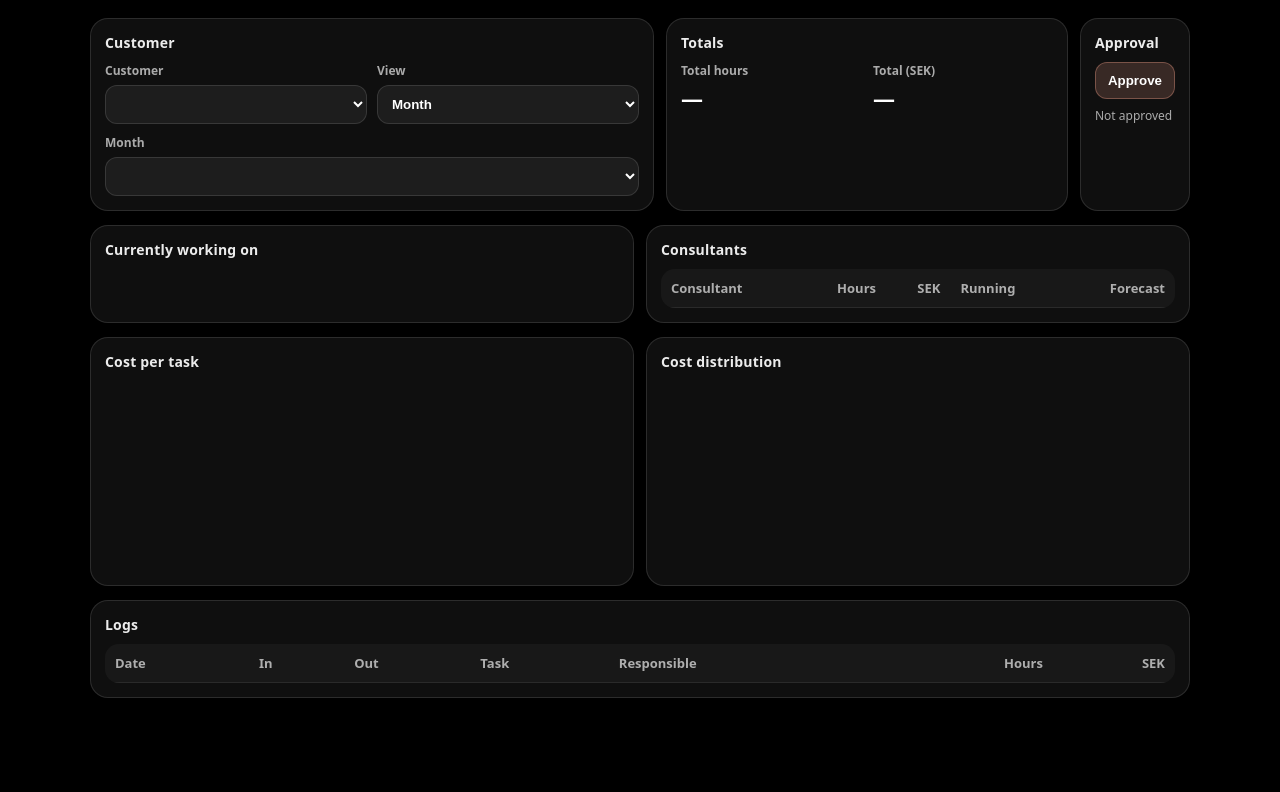
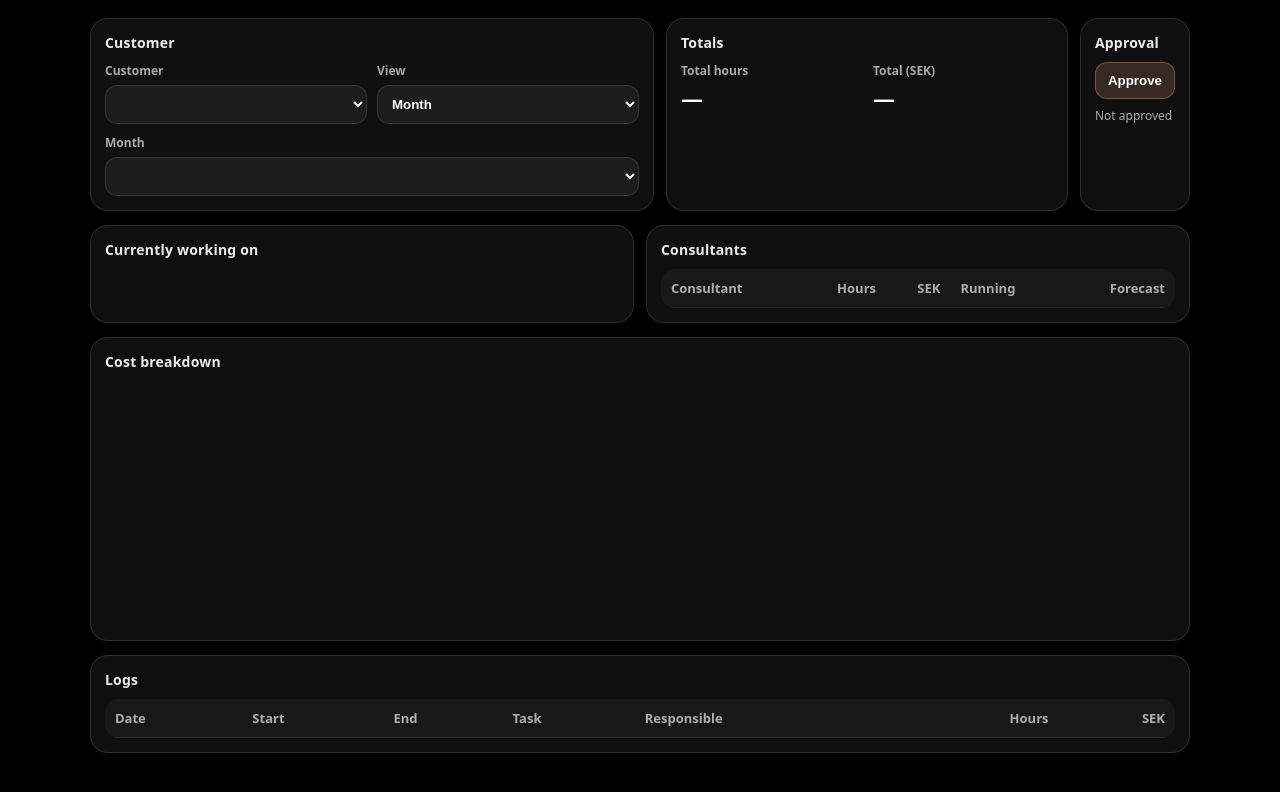
Before and after one commit to jakobtivell-cpu/timetracking, a plain HTML site: page customer.html in a window 1280 px wide. Drawn offline with Linux system fonts and the light colour scheme; no server answers.

Commit message:
Update customer.html

```diff
--- a/customer.html
+++ b/customer.html
@@ -3,6 +3,8 @@
 <head>
   <meta charset="utf-8" />
   <meta name="viewport" content="width=device-width,initial-scale=1" />
+  <!-- Optional: set when API runs on another host/port (e.g. http://localhost:7071) -->
+  <meta name="api-base" content="" />
   <title>Customer</title>
 
   <link rel="stylesheet" href="/css/styles.css" />
@@ -12,6 +14,8 @@
 
 <body class="page-shell">
   <div class="container">
+
+    <div class="card" id="apiError" style="display:none; border:1px solid rgba(255,120,120,.35); background: rgba(255,120,120,.08); color: #ffd0d0; font-weight:900; font-size:12px; padding:10px; margin-bottom:12px;"></div>
 
     <div class="row">
       <div class="card" style="flex:1">
@@ -73,7 +77,7 @@
               <th style="text-align:right">Hours</th>
               <th style="text-align:right">SEK</th>
               <th>Running</th>
-              <th style="text-align:right" id="forecastHead">Forecast</th>
+              <th id="forecastHead" style="text-align:right">Forecast</th>
             </tr>
           </thead>
           <tbody id="consultants"></tbody>
@@ -83,15 +87,15 @@
 
     <div class="row">
       <div class="card" style="flex:1">
-        <h2>Cost per task</h2>
-        <div id="bars" class="bars"></div>
-      </div>
-
-      <div class="card" style="flex:1">
-        <h2>Cost distribution</h2>
-        <div class="donutWrap">
-          <canvas id="donut" width="190" height="190"></canvas>
-          <div id="legend" class="legend"></div>
+        <h2>Cost breakdown</h2>
+        <div class="row" style="align-items:flex-start; gap:16px">
+          <div style="flex:1">
+            <canvas id="donut" width="240" height="240" style="max-width:240px"></canvas>
+            <div id="legend" class="legend"></div>
+          </div>
+          <div style="flex:2">
+            <div id="bars" class="bars"></div>
+          </div>
         </div>
       </div>
     </div>
@@ -103,8 +107,8 @@
           <thead>
             <tr>
               <th>Date</th>
-              <th>In</th>
-              <th>Out</th>
+              <th>Start</th>
+              <th>End</th>
               <th>Task</th>
               <th>Responsible</th>
               <th style="text-align:right">Hours</th>
```
